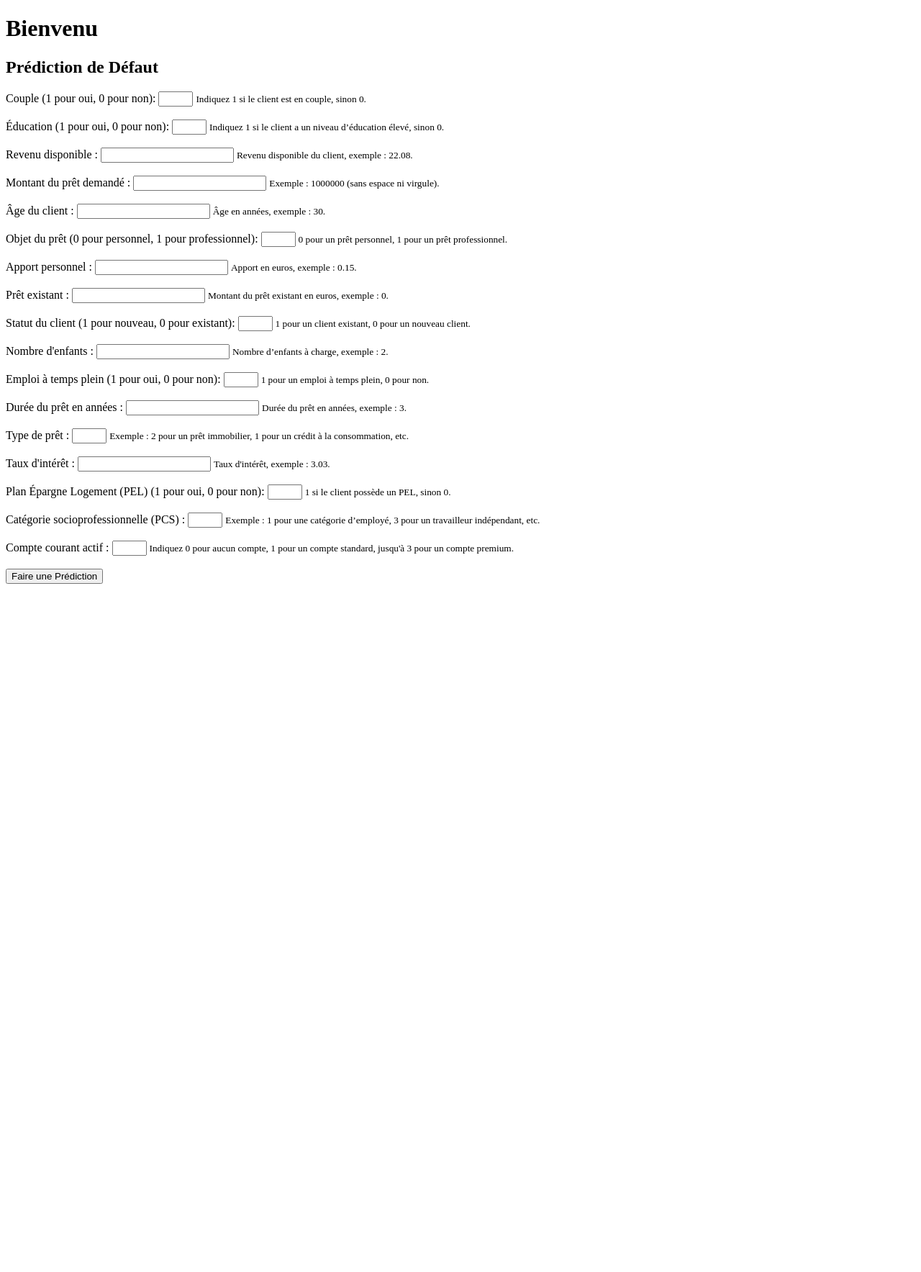
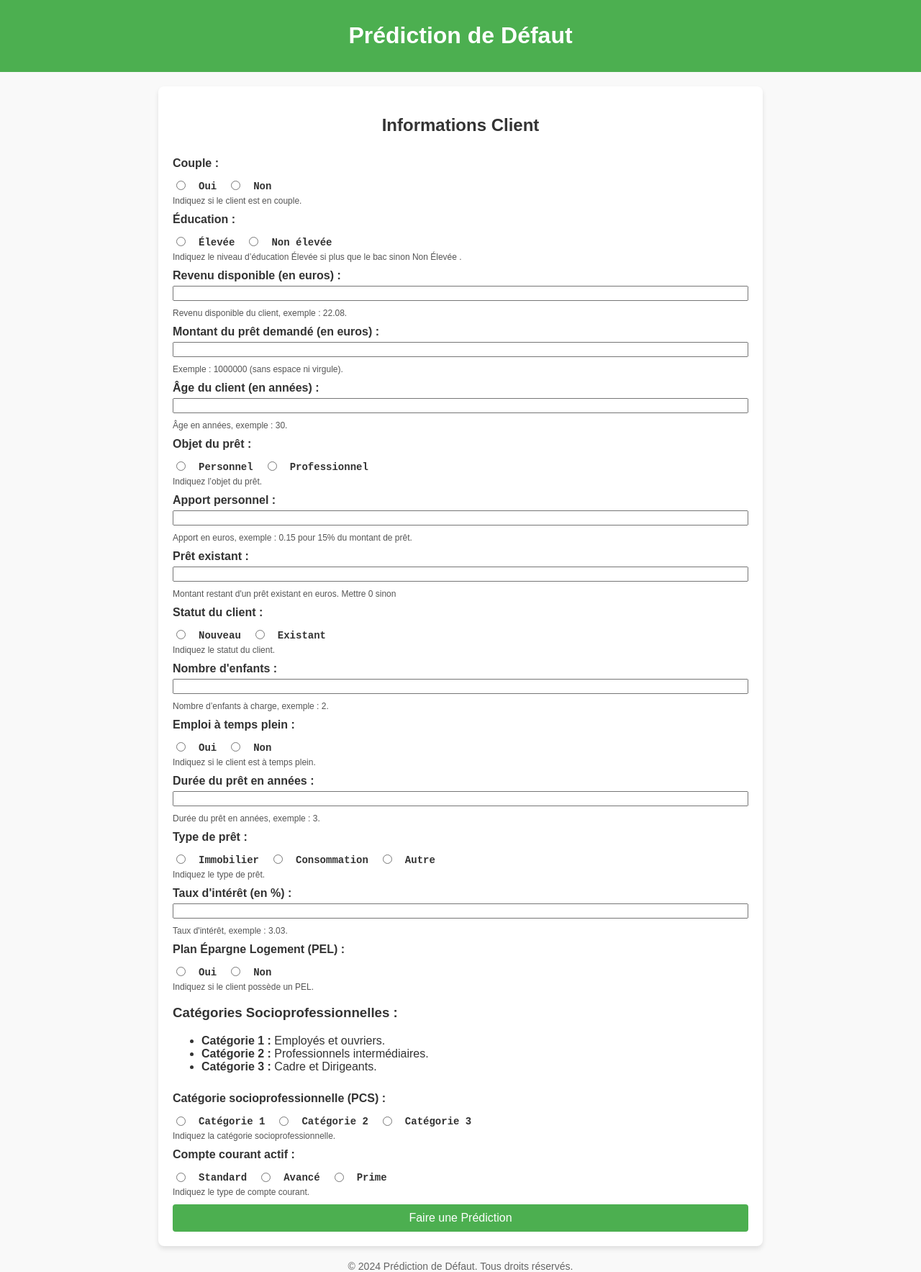
Before and after one commit to ktywab/API_Proba_Default, a Flask app: page / in a window 1280 px wide. Shown: the whole page at 72% size. Before the commit the page ends 811 px from the top, so only its background shows below. Run offline with Flask 3, Linux system fonts and the light colour scheme; parts of the project's set-up code (start-up, migrations or seed data) failed here and were passed over.

Commit message:
Personnalisation professionnel des templates et déploiement en bonne et due forme

```diff
--- a/main.py
+++ b/main.py
@@ -1,70 +1,85 @@
 import joblib
-from flask import Flask, render_template, request, url_for
+from flask import Flask, render_template, request
 
-#Création d'objet de la classe Flask
+# Création d'objet de la classe Flask
 app = Flask(__name__)
 
 # Chargement du modèle
-model = joblib.load('modele_foret_aleatoire.pkl')
+try:
+    model = joblib.load('modele_foret_aleatoire.pkl')
+except FileNotFoundError:
+    raise FileNotFoundError("Le fichier 'modele_foret_aleatoire.pkl' est introuvable. Vérifiez son emplacement.")
 
 # Exemple de valeurs pour les variables explicatives
 exemple_variables = [[
-    1,      # couple
-    1,      # education
-    25.5,   # revdispo
-    150000000000, # montant
-    30,     # age
-    1,      # objet
-    20.0,   # apport
-    1,      # prt
-    1,      # client
-    2,      # enfant
-    1,      # tempsplein
-    5,      # duree
-    2,      # type
-    3.0,    # interet
-    1,      # pel
-    2,      # PCS
-    3       # courant
+    1,        # couple
+    1,        # education
+    25.5,     # revdispo
+    150000000000,  # montant
+    30,       # age
+    1,        # objet
+    20.0,     # apport
+    1,        # prt
+    1,        # client
+    2,        # enfant
+    1,        # tempsplein
+    5,        # duree
+    2,        # type
+    3.0,      # interet
+    1,        # pel
+    2,        # PCS
+    3         # courant
 ]]
 
-
-#Première route
+# Route principale
 @app.route('/')
 def index():
+    """
+    Affiche la page d'accueil avec le formulaire.
+    """
     return render_template('index.html')
 
-#Deuxième route
-@app.route('/predict',methods=["post"])
+# Route pour prédire
+@app.route('/predict', methods=["POST"])
 def predict():
-    # Récupérer les données du formulaire
-    #request.form permet de recupérer les données du formulaires sous formre de dictionnaire
-    features = [[
-    int(request.form.get('couple', 0)),
-    int(request.form.get('education', 0)),
-    float(request.form.get('revdispo', 0.0)),
-    float(request.form.get('montant', 0.0)),
-    int(request.form.get('age', 0)),
-    int(request.form.get('objet', 0)),
-    float(request.form.get('apport', 0.0)),
-    int(request.form.get('prt', 0)),
-    int(request.form.get('client', 0)),
-    int(request.form.get('enfant', 0)),
-    int(request.form.get('tempsplein', 0)),
-    int(request.form.get('duree', 0)),
-    int(request.form.get('type', 0)),
-    float(request.form.get('interet', 0.0)),
-    int(request.form.get('pel', 0)),
-    int(request.form.get('PCS', 0)),
-    int(request.form.get('courant', 0))
-    ]]
+    """
+    Prend les données du formulaire, prédit le résultat
+    et renvoie les prédictions et probabilités au template.
+    """
+    try:
+        # Récupération des données du formulaire
+        features = [[
+            int(request.form.get('couple', 0)),
+            int(request.form.get('education', 0)),
+            float(request.form.get('revdispo', 0.0)),
+            float(request.form.get('montant', 0.0)),
+            int(request.form.get('age', 0)),
+            int(request.form.get('objet', 0)),
+            float(request.form.get('apport', 0.0)),
+            int(request.form.get('prt', 0)),
+            int(request.form.get('client', 0)),
+            int(request.form.get('enfant', 0)),
+            int(request.form.get('tempsplein', 0)),
+            int(request.form.get('duree', 0)),
+            int(request.form.get('type', 0)),
+            float(request.form.get('interet', 0.0)),
+            int(request.form.get('pel', 0)),
+            int(request.form.get('PCS', 0)),
+            int(request.form.get('courant', 0))
+        ]]
 
-    prediction = model.predict(features)[0]
-    prediction_proba = model.predict_proba(features)[0][1]#Proba de tombé sur 1
+        # Effectuer la prédiction
+        prediction = model.predict(features)[0]
+        prediction_proba = model.predict_proba(features)[0][1]  # Probabilité que la classe soit 1
 
-    return render_template('predict.html',prediction_classe = prediction,prob_defaut = prediction_proba)
+        return render_template('predict.html',
+                               prediction_classe=prediction,
+                               prob_defaut=prediction_proba)
+
+    except Exception as e:
+        # Gestion des erreurs
+        return f"Une erreur est survenue : {str(e)}", 500
 
 
-
-if __name__=='__main__' :
-    app.run(debug=True)
+if __name__ == '__main__':
+    app.run(debug=False, host='0.0.0.0', port=8080)
--- a/requirements.txt
+++ b/requirements.txt
@@ -29,3 +29,4 @@ typing_extensions==4.12.2
 urllib3==2.2.3
 Werkzeug==3.1.1
 zope.interface==7.1.1
+waitress
--- a/templates/index.html
+++ b/templates/index.html
@@ -1,86 +1,232 @@
 <!DOCTYPE html>
-<html lang="en">
+<html lang="fr">
 <head>
     <meta charset="UTF-8">
     <meta name="viewport" content="width=device-width, initial-scale=1.0">
-    <title>Probabilité de Défaut Prédiction</title>
+    <title>Prédiction de Défaut</title>
+    <style>
+        body {
+            font-family: Arial, sans-serif;
+            margin: 0;
+            padding: 0;
+            background-color: #f9f9f9;
+            color: #333;
+        }
+
+        header {
+            background-color: #4CAF50;
+            color: white;
+            padding: 10px 20px;
+            text-align: center;
+        }
+
+        main {
+            max-width: 800px;
+            margin: 20px auto;
+            padding: 20px;
+            background: white;
+            border-radius: 8px;
+            box-shadow: 0 4px 6px rgba(0, 0, 0, 0.1);
+        }
+
+        h1, h2 {
+            text-align: center;
+        }
+
+        form {
+            display: flex;
+            flex-direction: column;
+        }
+
+        label {
+            margin: 10px 0 5px;
+            font-weight: bold;
+        }
+
+        .checkbox-group {
+            display: flex;
+            align-items: center;
+            gap: 15px;
+            font-family: "Courier New", Courier, monospace;
+            font-size: 14px;
+        }
+
+        input[type="number"] {
+            margin-bottom: 10px;
+        }
+
+        small {
+            color: #555;
+            font-size: 12px;
+        }
+
+        button {
+            background-color: #4CAF50;
+            color: white;
+            padding: 10px;
+            border: none;
+            border-radius: 4px;
+            font-size: 16px;
+            cursor: pointer;
+            margin-top: 10px;
+        }
+
+        button:hover {
+            background-color: #45a049;
+        }
+
+        footer {
+            text-align: center;
+            margin-top: 20px;
+            font-size: 14px;
+            color: #666;
+        }
+    </style>
 </head>
 <body>
-    <h1> Bienvenu </h1>
-    <h2>Prédiction de Défaut</h2>
+
+<header>
+    <h1>Prédiction de Défaut</h1>
+</header>
+
+<main>
+    <h2>Informations Client</h2>
     <form action="/predict" method="post">
-        <label for="couple">Couple (1 pour oui, 0 pour non):</label>
-        <input type="number" id="couple" name="couple" min="0" max="1" required>
-        <small>Indiquez 1 si le client est en couple, sinon 0.</small><br><br>
+        <label>Couple :</label>
+        <div class="checkbox-group">
+            <input type="radio" id="couple_yes" name="couple" value="1">
+            <label for="couple_yes">Oui</label>
+            <input type="radio" id="couple_no" name="couple" value="0">
+            <label for="couple_no">Non</label>
+        </div>
+        <small>Indiquez si le client est en couple.</small>
 
-        <label for="education">Éducation (1 pour oui, 0 pour non):</label>
-        <input type="number" id="education" name="education" min="0" max="1" required>
-        <small>Indiquez 1 si le client a un niveau d’éducation élevé, sinon 0.</small><br><br>
+        <label>Éducation :</label>
+        <div class="checkbox-group">
+            <input type="radio" id="education_yes" name="education" value="1">
+            <label for="education_yes">Élevée</label>
+            <input type="radio" id="education_no" name="education" value="0">
+            <label for="education_no">Non élevée</label>
+        </div>
+        <small>Indiquez le niveau d’éducation Élevée si plus que le bac sinon Non Élevée .</small>
 
-        <label for="revdispo">Revenu disponible :</label>
+        <label for="revdispo">Revenu disponible (en euros) :</label>
         <input type="number" step="0.01" id="revdispo" name="revdispo" min="0" required>
-        <small>Revenu disponible du client, exemple : 22.08.</small><br><br>
+        <small>Revenu disponible du client, exemple : 22.08.</small>
 
-        <label for="montant">Montant du prêt demandé :</label>
+        <label for="montant">Montant du prêt demandé (en euros) :</label>
         <input type="number" id="montant" name="montant" min="0" required>
-        <small>Exemple : 1000000 (sans espace ni virgule).</small><br><br>
+        <small>Exemple : 1000000 (sans espace ni virgule).</small>
 
-        <label for="age">Âge du client :</label>
+        <label for="age">Âge du client (en années) :</label>
         <input type="number" id="age" name="age" min="18" required>
-        <small>Âge en années, exemple : 30.</small><br><br>
+        <small>Âge en années, exemple : 30.</small>
 
-        <label for="objet">Objet du prêt (0 pour personnel, 1 pour professionnel):</label>
-        <input type="number" id="objet" name="objet" min="0" max="1" required>
-        <small>0 pour un prêt personnel, 1 pour un prêt professionnel.</small><br><br>
+        <label>Objet du prêt :</label>
+        <div class="checkbox-group">
+            <input type="radio" id="objet_perso" name="objet" value="0">
+            <label for="objet_perso">Personnel</label>
+            <input type="radio" id="objet_pro" name="objet" value="1">
+            <label for="objet_pro">Professionnel</label>
+        </div>
+        <small>Indiquez l’objet du prêt.</small>
 
         <label for="apport">Apport personnel :</label>
         <input type="number" step="0.01" id="apport" name="apport" min="0" required>
-        <small>Apport en euros, exemple : 0.15.</small><br><br>
+        <small>Apport en euros, exemple : 0.15 pour 15% du montant de prêt.</small>
 
         <label for="prt">Prêt existant :</label>
         <input type="number" id="prt" name="prt" min="0" required>
-        <small>Montant du prêt existant en euros, exemple : 0.</small><br><br>
+        <small>Montant restant d'un prêt existant en euros. Mettre 0 sinon</small>
 
-        <label for="client">Statut du client (1 pour nouveau, 0 pour existant):</label>
-        <input type="number" id="client" name="client" min="0" max="1" required>
-        <small>1 pour un client existant, 0 pour un nouveau client.</small><br><br>
+        <label>Statut du client :</label>
+        <div class="checkbox-group">
+            <input type="radio" id="client_new" name="client" value="0">
+            <label for="client_new">Nouveau</label>
+            <input type="radio" id="client_existing" name="client" value="1">
+            <label for="client_existing">Existant</label>
+        </div>
+        <small>Indiquez le statut du client.</small>
 
         <label for="enfant">Nombre d'enfants :</label>
         <input type="number" id="enfant" name="enfant" min="0" required>
-        <small>Nombre d’enfants à charge, exemple : 2.</small><br><br>
+        <small>Nombre d’enfants à charge, exemple : 2.</small>
 
-        <label for="tempsplein">Emploi à temps plein (1 pour oui, 0 pour non):</label>
-        <input type="number" id="tempsplein" name="tempsplein" min="0" max="1" required>
-        <small>1 pour un emploi à temps plein, 0 pour non.</small><br><br>
+        <label>Emploi à temps plein :</label>
+        <div class="checkbox-group">
+            <input type="radio" id="tempsplein_yes" name="tempsplein" value="1">
+            <label for="tempsplein_yes">Oui</label>
+            <input type="radio" id="tempsplein_no" name="tempsplein" value="0">
+            <label for="tempsplein_no">Non</label>
+        </div>
+        <small>Indiquez si le client est à temps plein.</small>
 
         <label for="duree">Durée du prêt en années :</label>
         <input type="number" id="duree" name="duree" min="1" required>
-        <small>Durée du prêt en années, exemple : 3.</small><br><br>
+        <small>Durée du prêt en années, exemple : 3.</small>
 
-        <label for="type">Type de prêt :</label>
-        <input type="number" id="type" name="type" min="0" max="3" required>
-        <small>Exemple : 2 pour un prêt immobilier, 1 pour un crédit à la consommation, etc.</small><br><br>
+        <label>Type de prêt :</label>
+        <div class="checkbox-group">
+            <input type="radio" id="type_immobilier" name="type" value="2">
+            <label for="type_immobilier">Immobilier</label>
+            <input type="radio" id="type_conso" name="type" value="1">
+            <label for="type_conso">Consommation</label>
+            <input type="radio" id="type_autre" name="type" value="0">
+            <label for="type_autre">Autre</label>
+        </div>
+        <small>Indiquez le type de prêt.</small>
 
-        <label for="interet">Taux d'intérêt :</label>
+        <label for="interet">Taux d'intérêt (en %) :</label>
         <input type="number" step="0.01" id="interet" name="interet" min="0" required>
-        <small>Taux d'intérêt, exemple : 3.03.</small><br><br>
+        <small>Taux d'intérêt, exemple : 3.03.</small>
 
-        <label for="pel">Plan Épargne Logement (PEL) (1 pour oui, 0 pour non):</label>
-        <input type="number" id="pel" name="pel" min="0" max="1" required>
-        <small>1 si le client possède un PEL, sinon 0.</small><br><br>
+        <label>Plan Épargne Logement (PEL) :</label>
+        <div class="checkbox-group">
+            <input type="radio" id="pel_yes" name="pel" value="1">
+            <label for="pel_yes">Oui</label>
+            <input type="radio" id="pel_no" name="pel" value="0">
+            <label for="pel_no">Non</label>
+        </div>
+        <small>Indiquez si le client possède un PEL.</small>
 
-        <label for="PCS">Catégorie socioprofessionnelle (PCS) :</label>
-        <input type="number" id="PCS" name="PCS" min="1" max="5" required>
-        <small>Exemple : 1 pour une catégorie d’employé, 3 pour un travailleur indépendant, etc.</small><br><br>
+        <div class="details">
+            <h3>Catégories Socioprofessionnelles :</h3>
+            <ul>
+                <li><strong>Catégorie 1 :</strong> Employés et ouvriers.</li>
+                <li><strong>Catégorie 2 :</strong> Professionnels intermédiaires.</li>
+                <li><strong>Catégorie 3 :</strong> Cadre et Dirigeants.</li>
+            </ul>
+        </div>
 
-        <label for="courant">Compte courant actif :</label>
-        <input type="number" id="courant" name="courant" min="0" max="3" required>
-        <small>Indiquez 0 pour aucun compte, 1 pour un compte standard, jusqu'à 3 pour un compte premium.</small><br><br>
+        <label>Catégorie socioprofessionnelle (PCS) :</label>
+        <div class="checkbox-group">
+            <input type="radio" id="pcs_1" name="PCS" value="1">
+            <label for="pcs_1">Catégorie 1</label>
+            <input type="radio" id="pcs_2" name="PCS" value="2">
+            <label for="pcs_2">Catégorie 2</label>
+            <input type="radio" id="pcs_3" name="PCS" value="3">
+            <label for="pcs_3">Catégorie 3</label>
+        </div>
+        <small>Indiquez la catégorie socioprofessionnelle.</small>
 
+        <label>Compte courant actif :</label>
+        <div class="checkbox-group">
+            <input type="radio" id="courant_1" name="courant" value="1">
+            <label for="courant_1">Standard</label>
+            <input type="radio" id="courant_2" name="courant" value="2">
+            <label for="courant_2">Avancé</label>
+            <input type="radio" id="courant_3" name="courant" value="3">
+            <label for="courant_3">Prime</label>
+        </div>
+        <small>Indiquez le type de compte courant.</small>
 
         <button type="submit">Faire une Prédiction</button>
     </form>
+</main>
 
+<footer>
+    &copy; 2024 Prédiction de Défaut. Tous droits réservés.
+</footer>
 
 </body>
 </html>
```
Also changed, not shown: templates/predict.html (+68 -4 lines), README.md, 2 other files.
